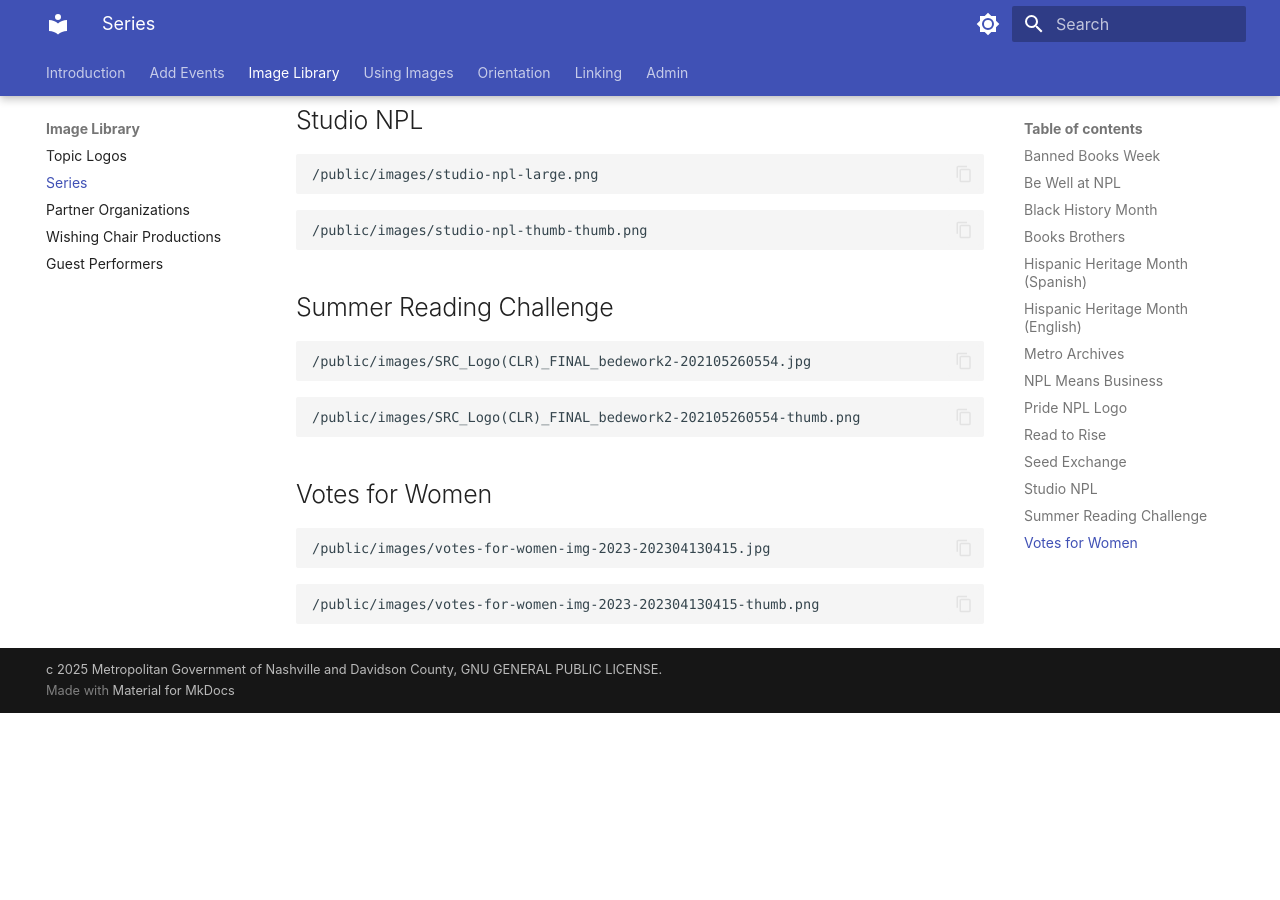
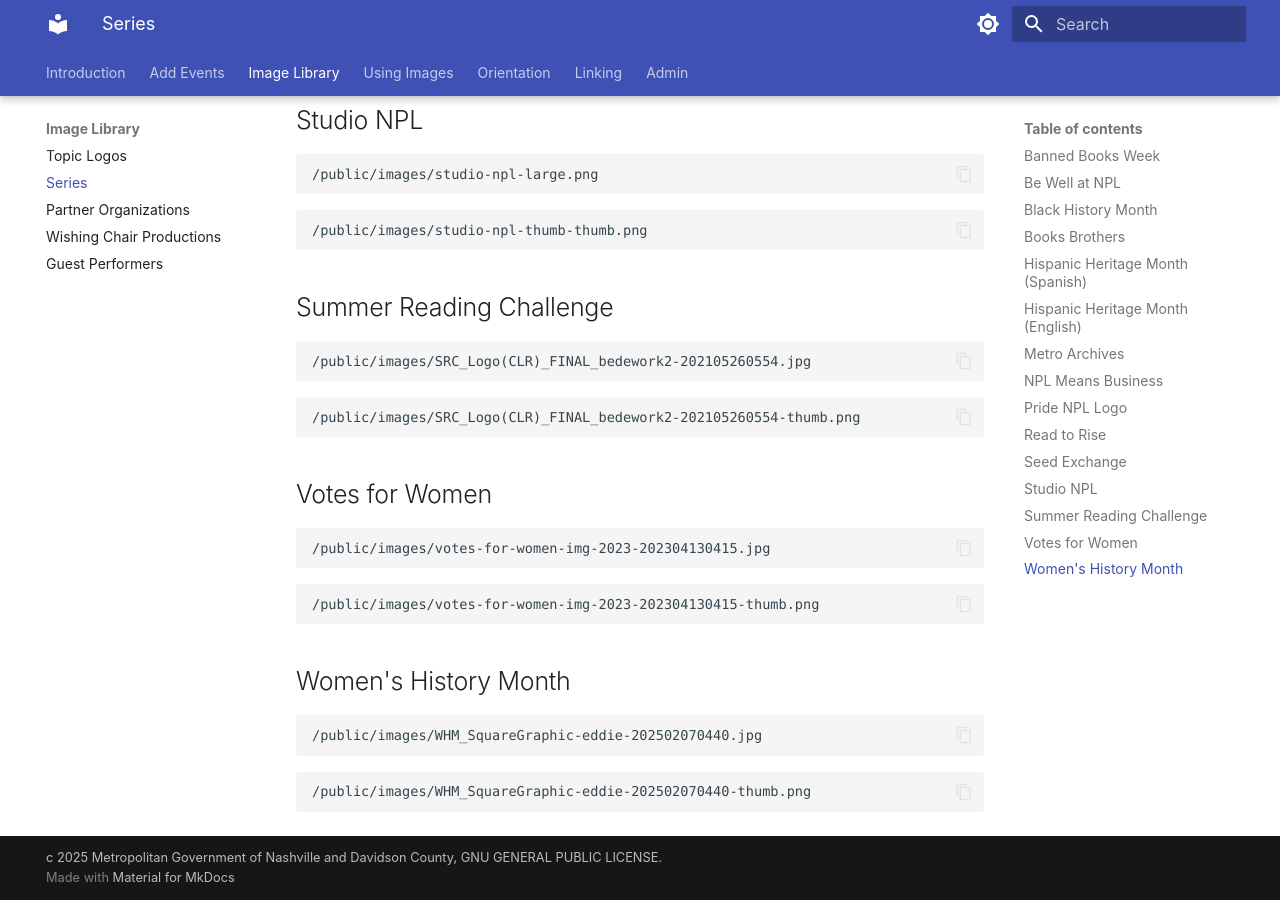
Before and after one commit to Nashville-Public-Library/bedework-docs, an MkDocs documentation site: the page built from docs/image-library/series-logos.md, in a window 1280 px wide and 900 px high, scrolled down 2223 px. Built offline with MkDocs 1.6.1 and Material for MkDocs 9.7.7, drawn with Linux system fonts in a browser that asks for light colours; before the commit the page ends 2936 px from its top, so only the background shows below that.

Commit message:
add whm logo

````diff
--- a/docs/image-library/series-logos.md
+++ b/docs/image-library/series-logos.md
@@ -144,3 +144,13 @@ title: Series
 ```
 /public/images/votes-for-women-img-2023-202304130415-thumb.png
 ```
+
+## Women's History Month
+
+```text
+/public/images/WHM_SquareGraphic-eddie-202502070440.jpg
+```
+
+```text
+/public/images/WHM_SquareGraphic-eddie-202502070440-thumb.png
+```
````
